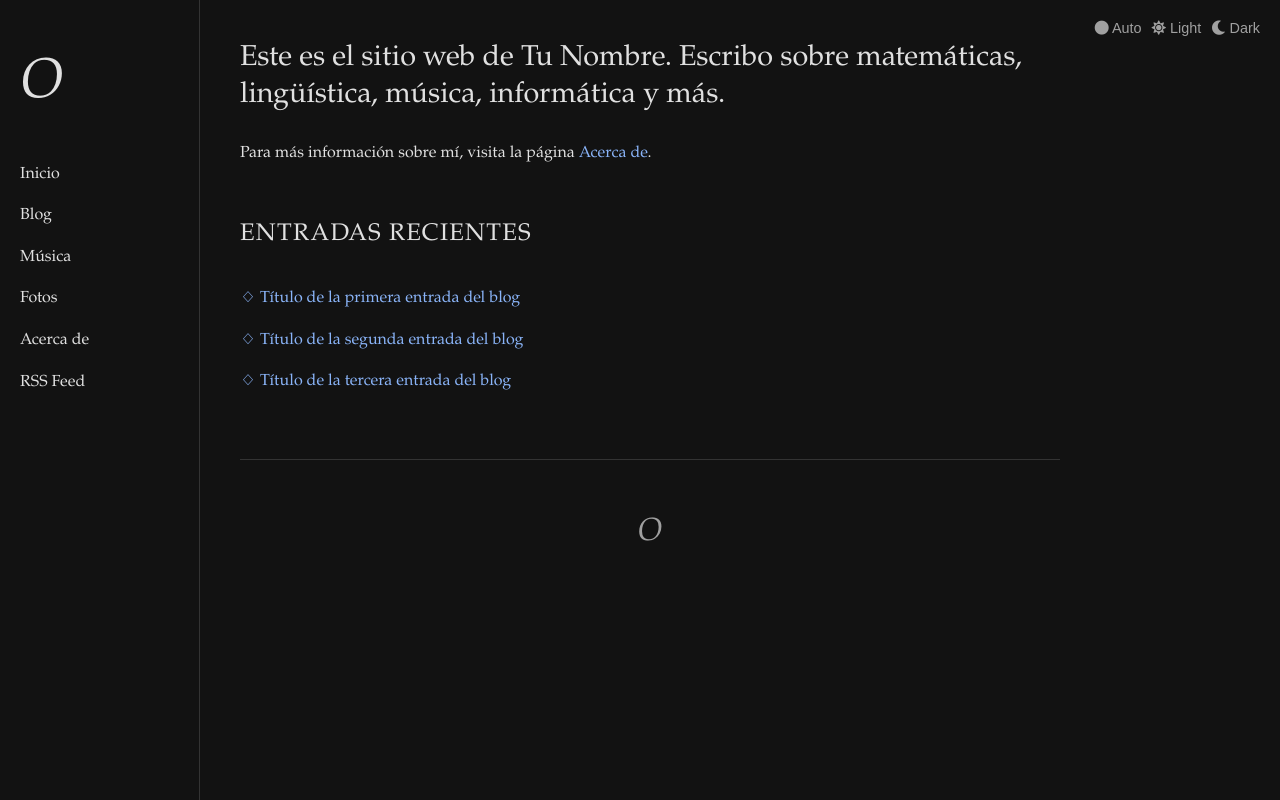
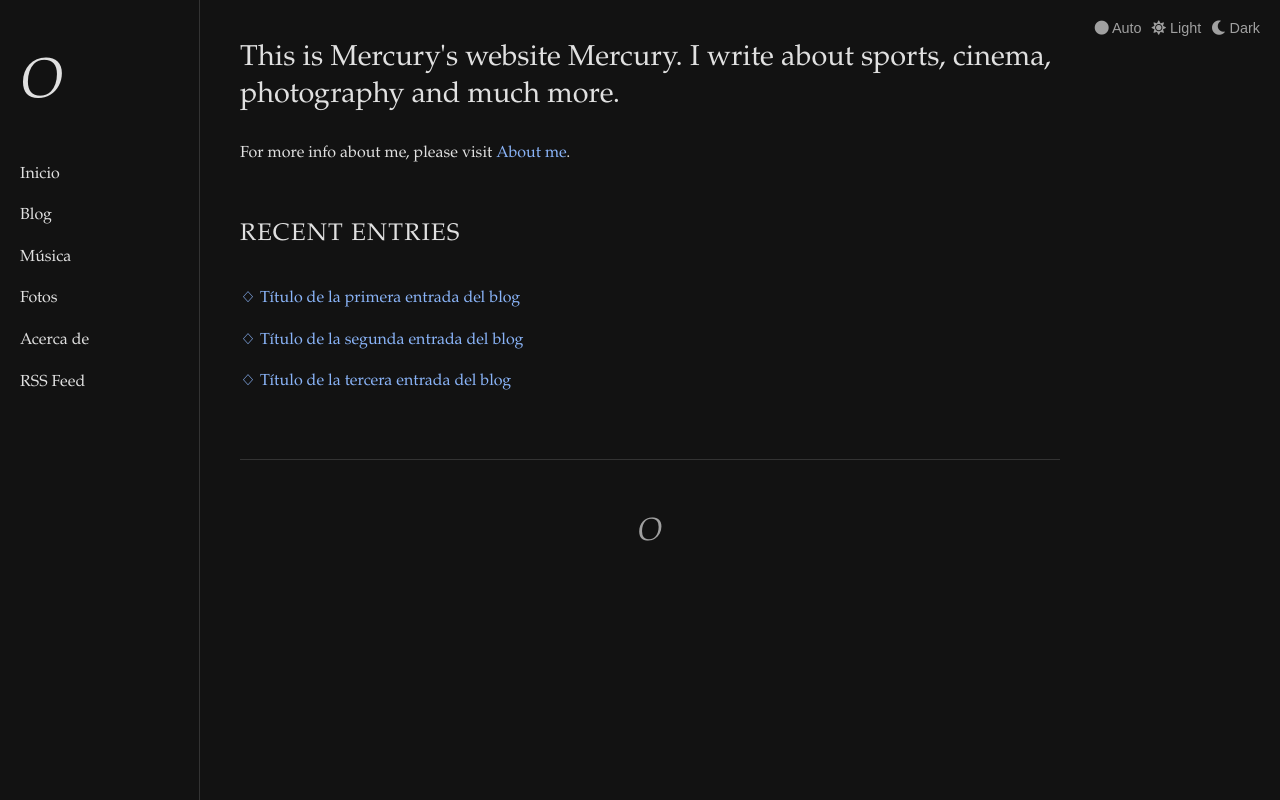
Before and after one commit to Mercury86-sudo/Mercury86-sudo, a plain HTML site: page index.html in a window 1280 px wide. Drawn offline with Linux system fonts and the light colour scheme.

Commit message:
Update index.html

```diff
--- a/index.html
+++ b/index.html
@@ -31,13 +31,13 @@
                 <button id="dark-theme"><i class="fas fa-moon"></i> Dark</button>
             </div>
 
-            <h1>Este es el sitio web de <span class="name">Tu Nombre</span>. Escribo sobre matemáticas, lingüística, música, informática y más.</h1>
+            <h1>This is Mercury's website <span class="name">Mercury</span>. I write about sports, cinema, photography and much more.</h1>
 
             <div class="intro-text">
-                <p>Para más información sobre mí, visita la página <a href="about.html">Acerca de</a>.</p>
+                <p>For more info about me, please visit <a href="about.html">About me</a>.</p>
             </div>
 
-            <h2>Entradas recientes</h2>
+            <h2>Recent Entries</h2>
             <div class="recent-posts">
                 <ul>
                     <li><a href="blog/entrada1.html">Título de la primera entrada del blog</a></li>
```
